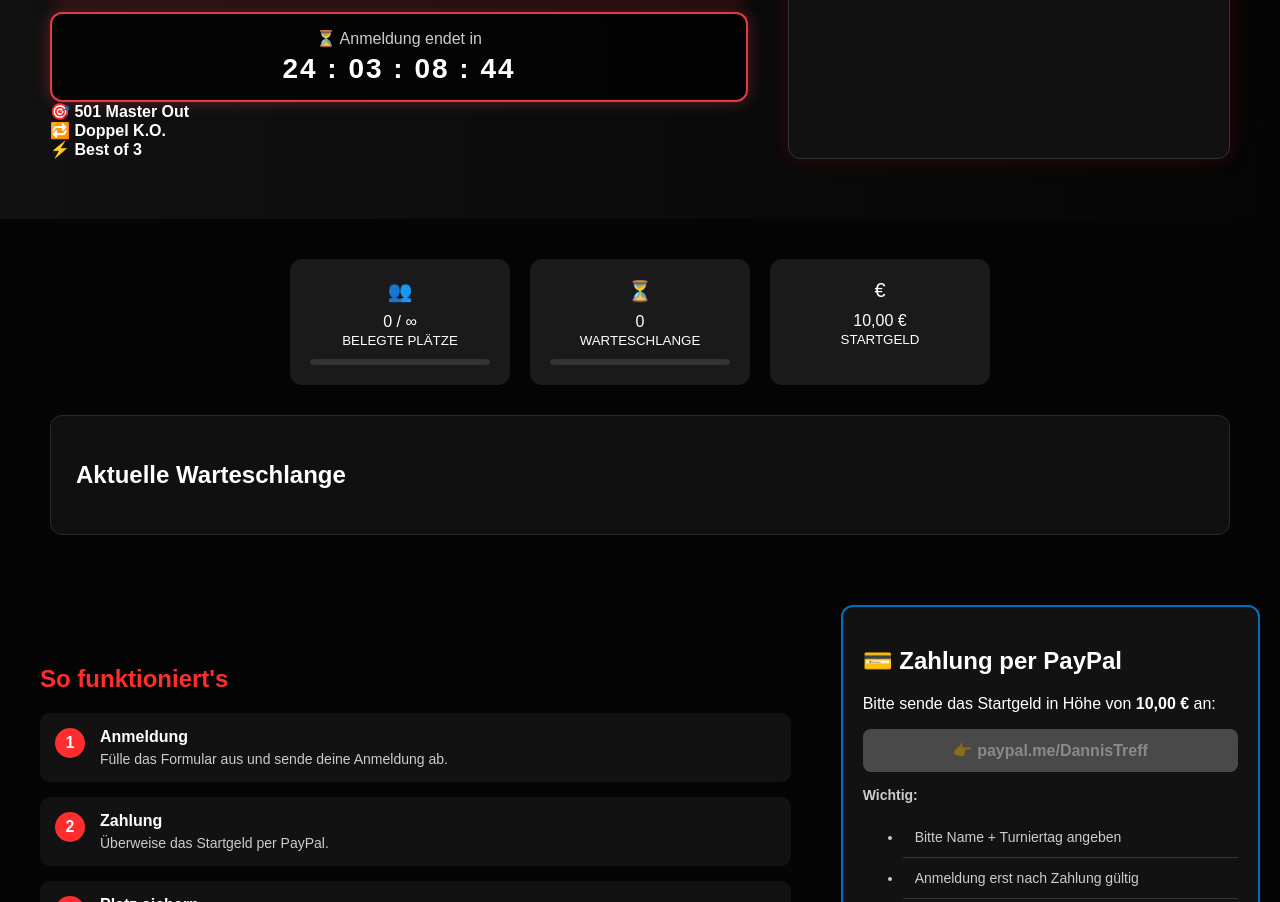
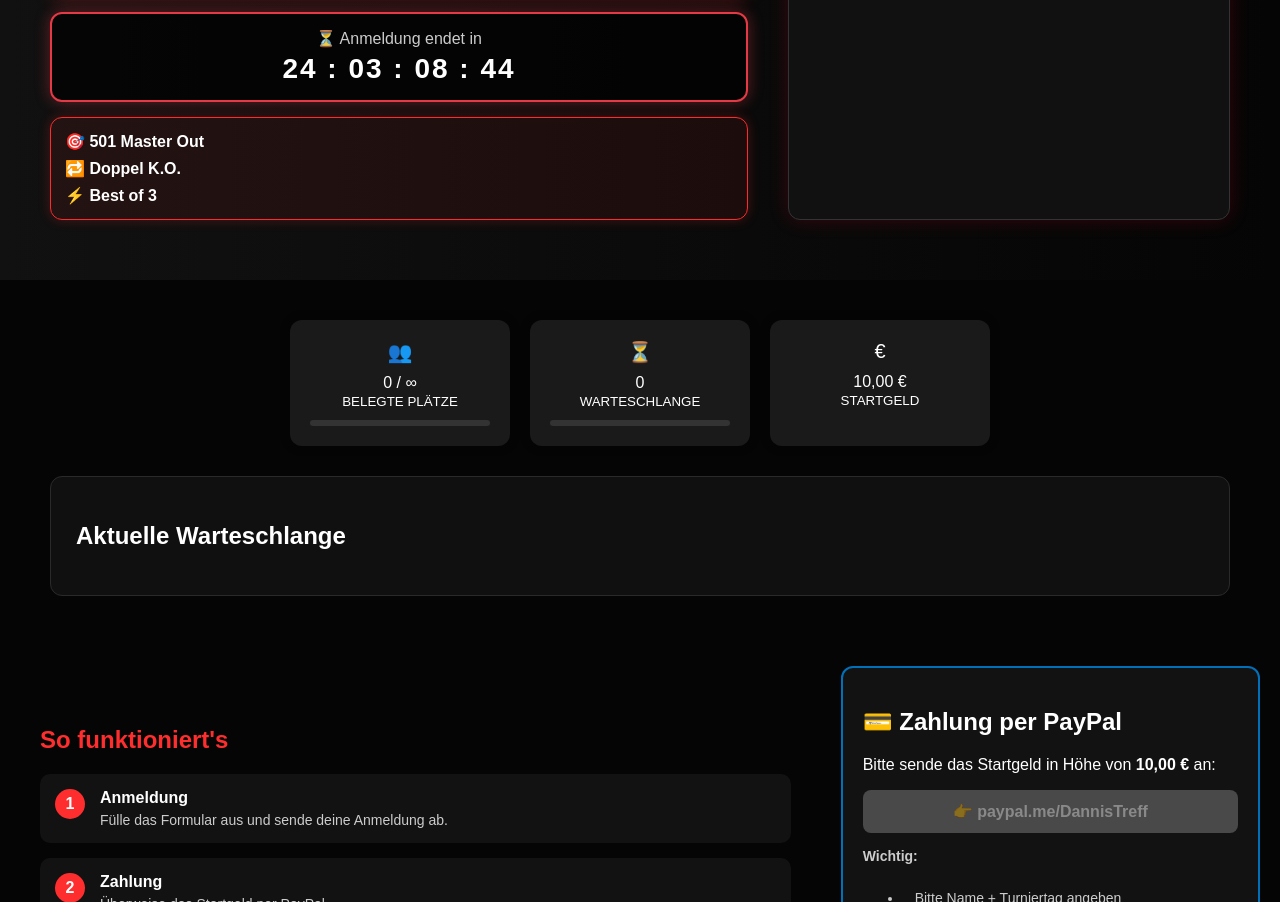
Before and after one commit to kevth22/turnier.dannis-treff, a plain HTML site: page index.html in a window 1280 px wide. Shown: the part 1146-2048 px from the top of the page. Drawn offline with Linux system fonts and the light colour scheme; no server answers.

Commit message:
Update style.css

```diff
--- a/style.css
+++ b/style.css
@@ -614,3 +614,20 @@ footer {
   width: 35px;
   text-align: center;
 }
+.quick-info {
+  margin-top: 15px;
+  padding: 14px;
+  border: 1px solid #ff2b2b;
+  border-radius: 12px;
+  background: rgba(255, 43, 43, 0.08);
+  box-shadow: 0 0 12px rgba(255, 43, 43, 0.25);
+  color: white;
+  font-size: 16px;
+  display: flex;
+  flex-direction: column;
+  gap: 8px;
+}
+
+.quick-info strong {
+  color: #fff;
+}
```
